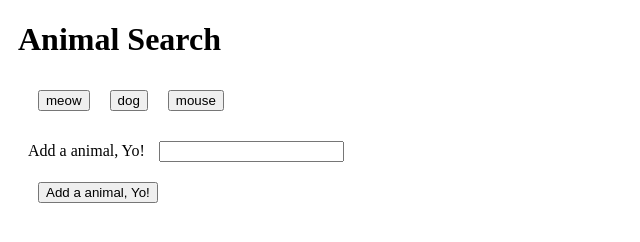
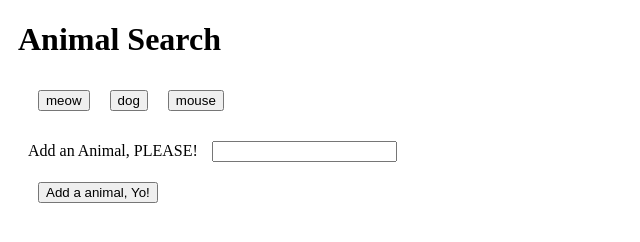
Before and after one commit to Ajabrams9/giftastic, a plain HTML site: page index.html in a window 1280 px wide. Shown: the whole page, without its empty margins (0-640 px from the left). Drawn offline with nearby package versions, Linux system fonts and the light colour scheme.

Commit message:
bad grammar

```diff
--- a/index.html
+++ b/index.html
@@ -23,7 +23,7 @@
     <div id="animals-view">Rendered Buttons</div>
 
     <form id="animal-form">
-      <label for="animal-input">Add a animal, Yo!</label>
+      <label for="animal-input">Add an Animal, PLEASE!</label>
       <input type="text" id="animal-input">
       <br>
 
```
